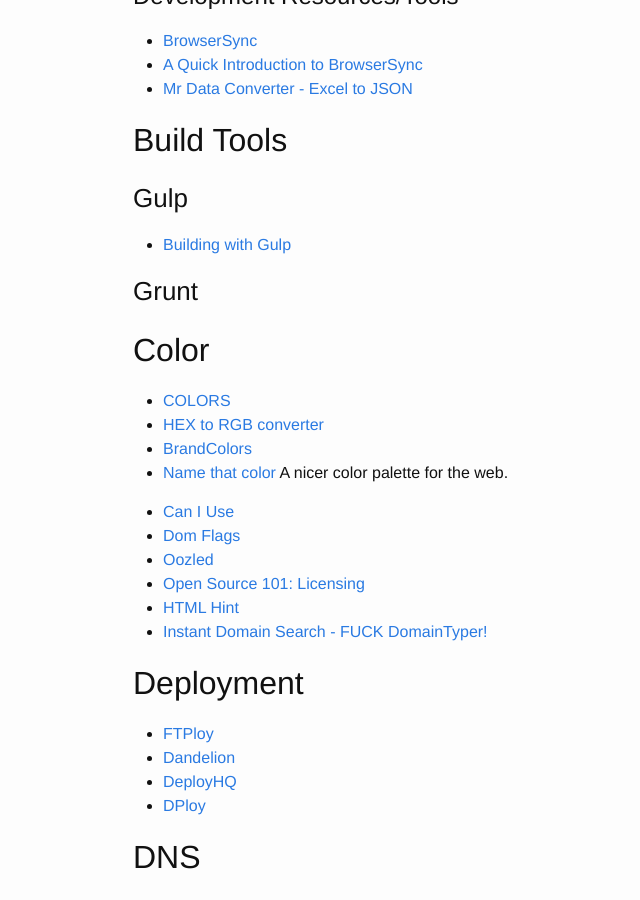
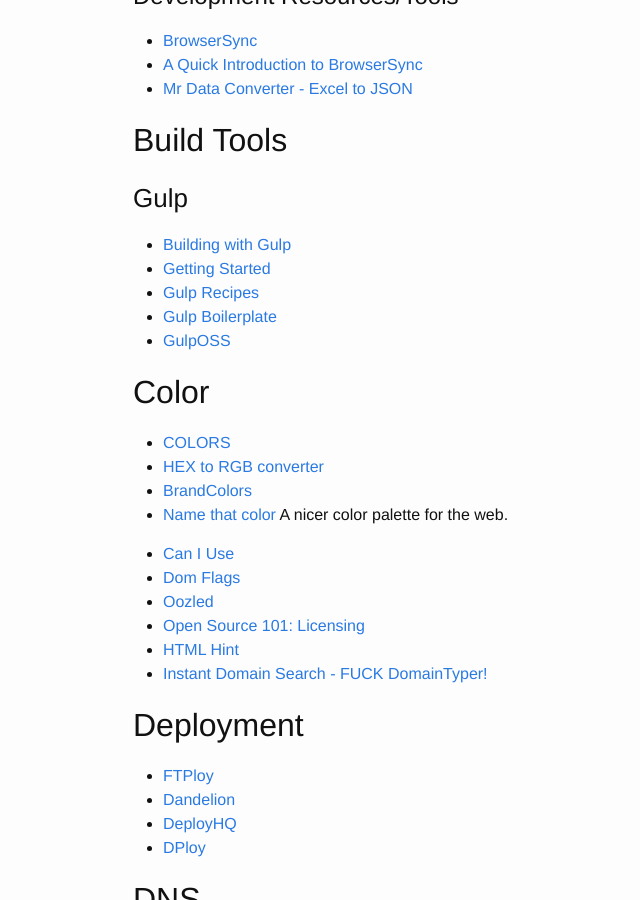
Before and after one commit to brownerd/brownerd.github.io, a Jekyll site: the page built from _posts/2014-10-06-reading-list-2014.md, in a window 1280 px wide and 900 px high, scrolled down 6962 px. Shown: the whole window, without its empty margins (137-777 px from the left). Built offline with Jekyll 4.4.1, drawn with Linux system fonts in a browser that asks for light colours; emoji names are drawn with the system emoji font; some of the changed text lies outside the part shown.

Commit message:
add gulp and travis resources

```diff
--- a/_posts/2014-10-06-reading-list-2014.md
+++ b/_posts/2014-10-06-reading-list-2014.md
@@ -321,8 +321,10 @@ I use/test out a lot of apps :punch:
 
 ### Gulp
 - [Building with Gulp](http://www.smashingmagazine.com/2014/06/11/building-with-gulp/)
-
-### Grunt
+- [Getting Started](https://github.com/gulpjs/gulp/blob/master/docs/getting-started.md)
+- [Gulp Recipes](https://github.com/gulpjs/gulp/tree/master/docs/recipes)
+- [Gulp Boilerplate](https://github.com/cferdinandi/gulp-boilerplate)
+- [GulpOSS](https://github.com/toddmotto/gulp-oss)
 
 
 
```
Also changed, not shown: other parts of _posts/2014-10-06-reading-list-2014.md (+2 -0 lines).
